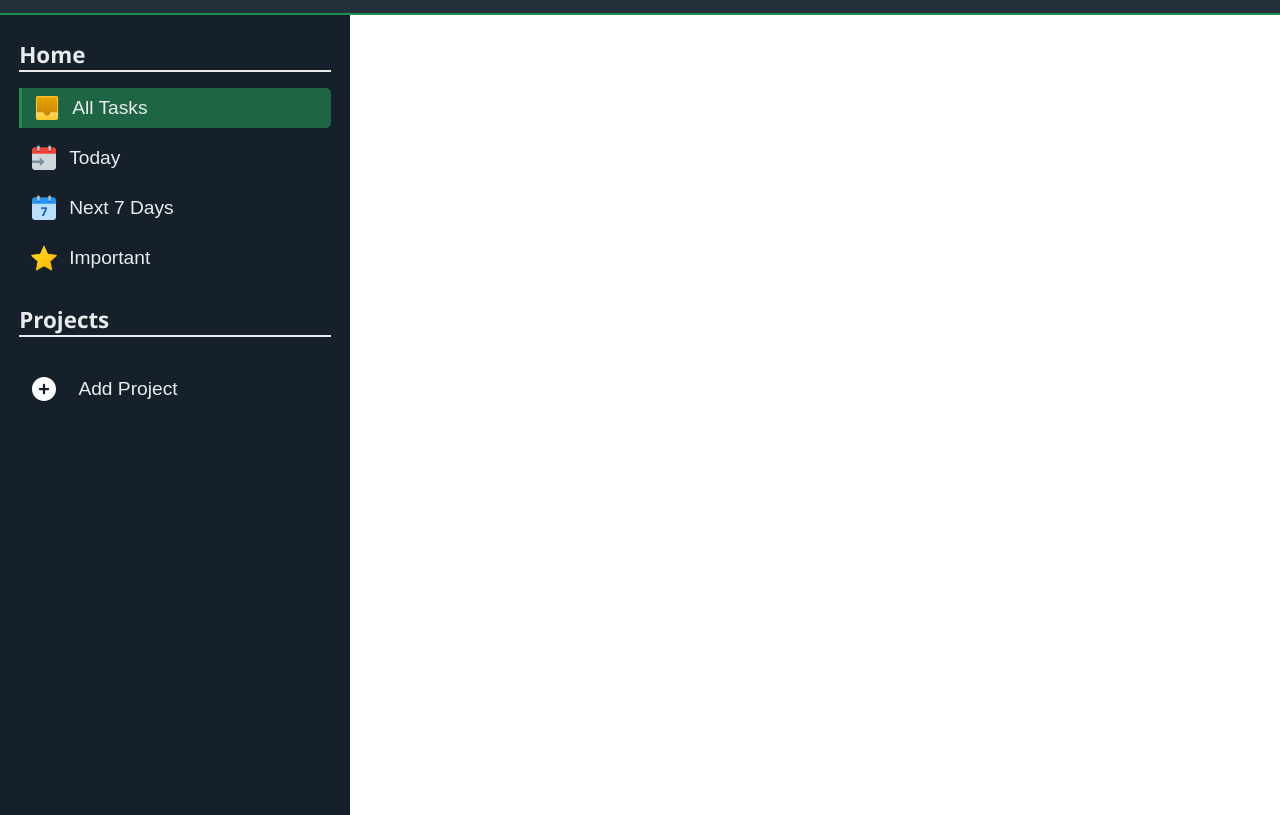
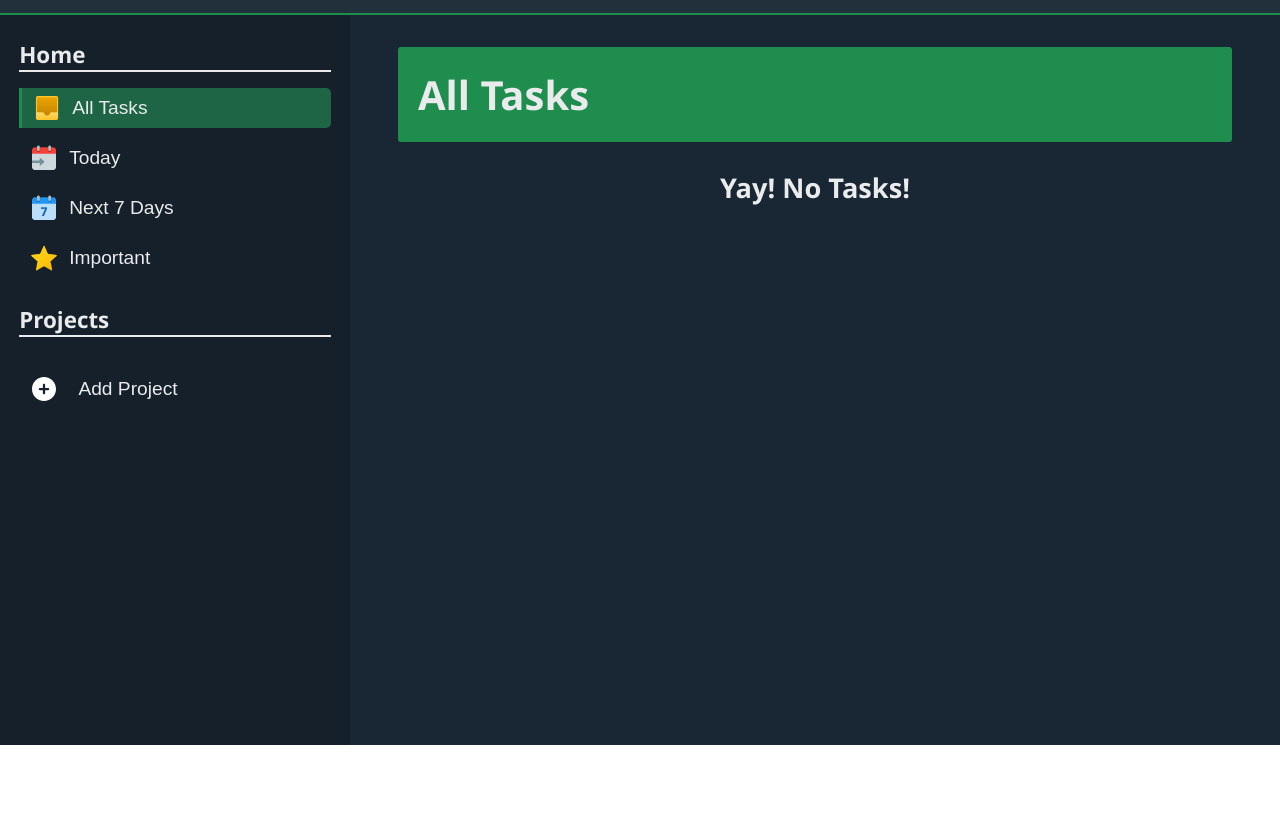
Before and after one commit to SealedOwl/Todo-List, a website built with webpack: page src/index.html in a window 1280 px wide. Shown: the part 75-890 px from the top of the page. After the commit the page ends 820 px from the top, so only its background shows below. Built offline with nearby package versions, Linux system fonts and the light colour scheme.

Commit message:
Add mainContent

```diff
--- a/src/components/mainContent.js
+++ b/src/components/mainContent.js
@@ -0,0 +1,24 @@
+export default function createMainContent() {
+	const main = document.createElement("main");
+	main.classList.add("main-content");
+
+	const taskName = document.createElement("div");
+	taskName.classList.add("task-name");
+
+	const taskPara = document.createElement("p");
+	taskPara.textContent = "All Tasks";
+	taskName.appendChild(taskPara);
+
+	const taskLists = document.createElement("div");
+	taskLists.classList.add("task-lists");
+
+	const noTask = document.createElement("p");
+	noTask.classList.add("no-task");
+	noTask.textContent = "Yay! No Tasks!";
+	taskLists.appendChild(noTask);
+
+	main.appendChild(taskName);
+	main.appendChild(taskLists);
+
+	return main;
+}
--- a/src/index.js
+++ b/src/index.js
@@ -2,8 +2,16 @@ import "./styles.css";
 
 import createHeader from "./components/header";
 import createSidebar from "./components/sidebar";
+import createMainContent from "./components/mainContent";
 
 const $content = document.querySelector("#content");
 
 $content.appendChild(createHeader());
-$content.appendChild(createSidebar());
+
+const container = document.createElement("div");
+container.classList.add("container");
+
+container.appendChild(createSidebar());
+container.appendChild(createMainContent());
+
+$content.appendChild(container);
--- a/src/styles.css
+++ b/src/styles.css
@@ -1,6 +1,7 @@
 :root {
 	--h1: 1.3rem;
 	--lg: 1.4rem;
+	--xl: 1.7rem;
 	--bgColor1: #15202b;
 	--bgColor2: #192734;
 	--bgColor3: #22303c;
@@ -51,16 +52,21 @@ header {
 	cursor: pointer;
 }
 
+.container {
+	display: flex;
+	height: calc(100vh - 70px);
+	background-color: var(--bgColor2);
+}
+
 /* Sidebar  */
 
 .sidebar {
 	background-color: var(--bgColor1);
-	max-width: 350px;
+	min-width: 350px;
 	display: flex;
 	flex-direction: column;
 	gap: 1em;
 	padding: 1.5em 1.2em;
-	height: 100vh;
 	user-select: none;
 }
 
@@ -132,3 +138,27 @@ header {
 .add-project:hover {
 	background-color: var(--bgColorPopUp);
 }
+
+/* Main Section  */
+
+.main-content {
+	display: flex;
+	flex-direction: column;
+	width: 100%;
+	padding: 2em 3em;
+}
+
+.task-name {
+	padding: 0.5em 0.5em;
+	background-color: var(--green);
+	font-size: 2.5rem;
+	font-weight: 600;
+	border-radius: 3px;
+}
+
+.no-task {
+	text-align: center;
+	font-size: var(--xl);
+	font-weight: 600;
+	margin-top: 1em;
+}
```
